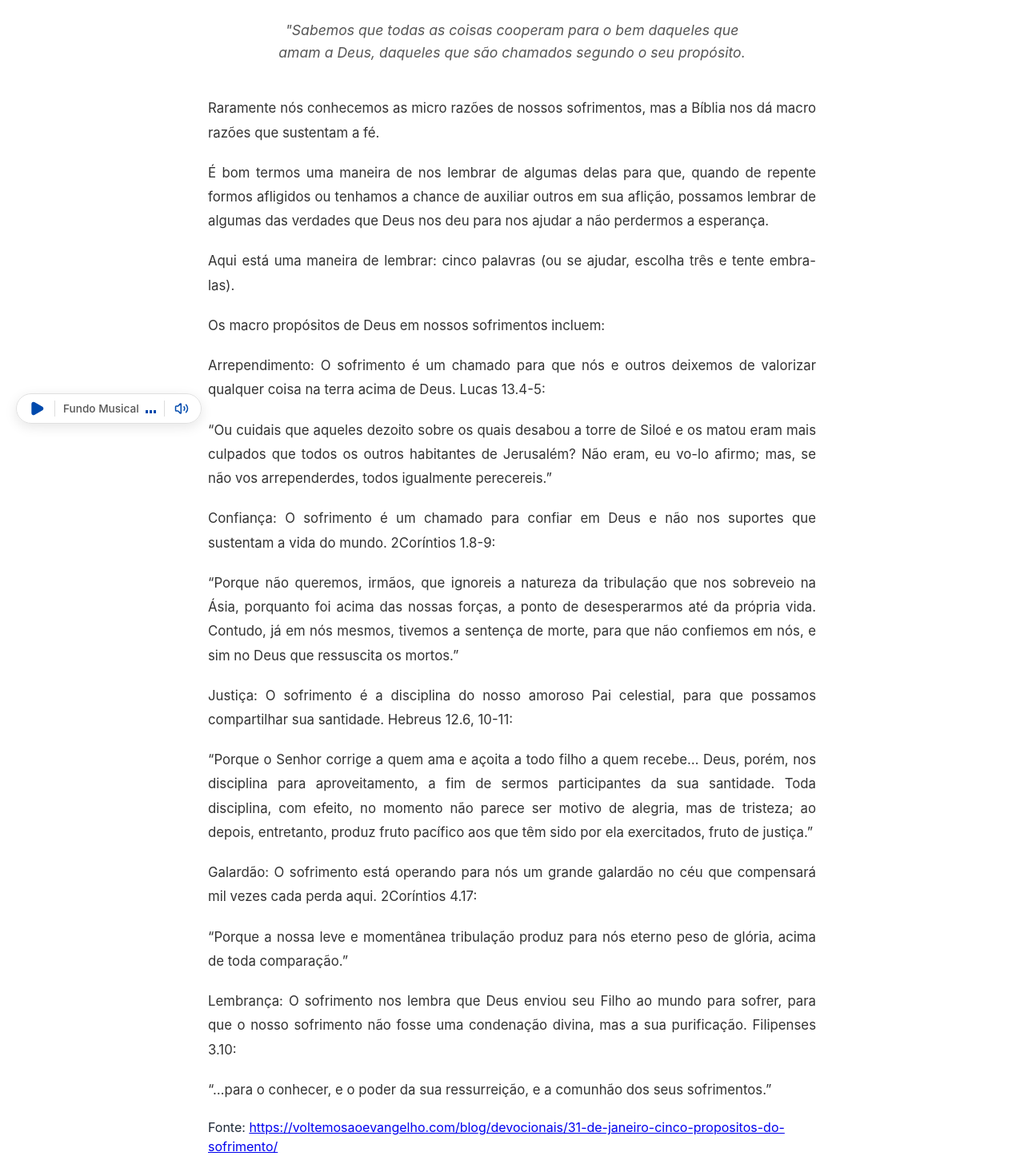
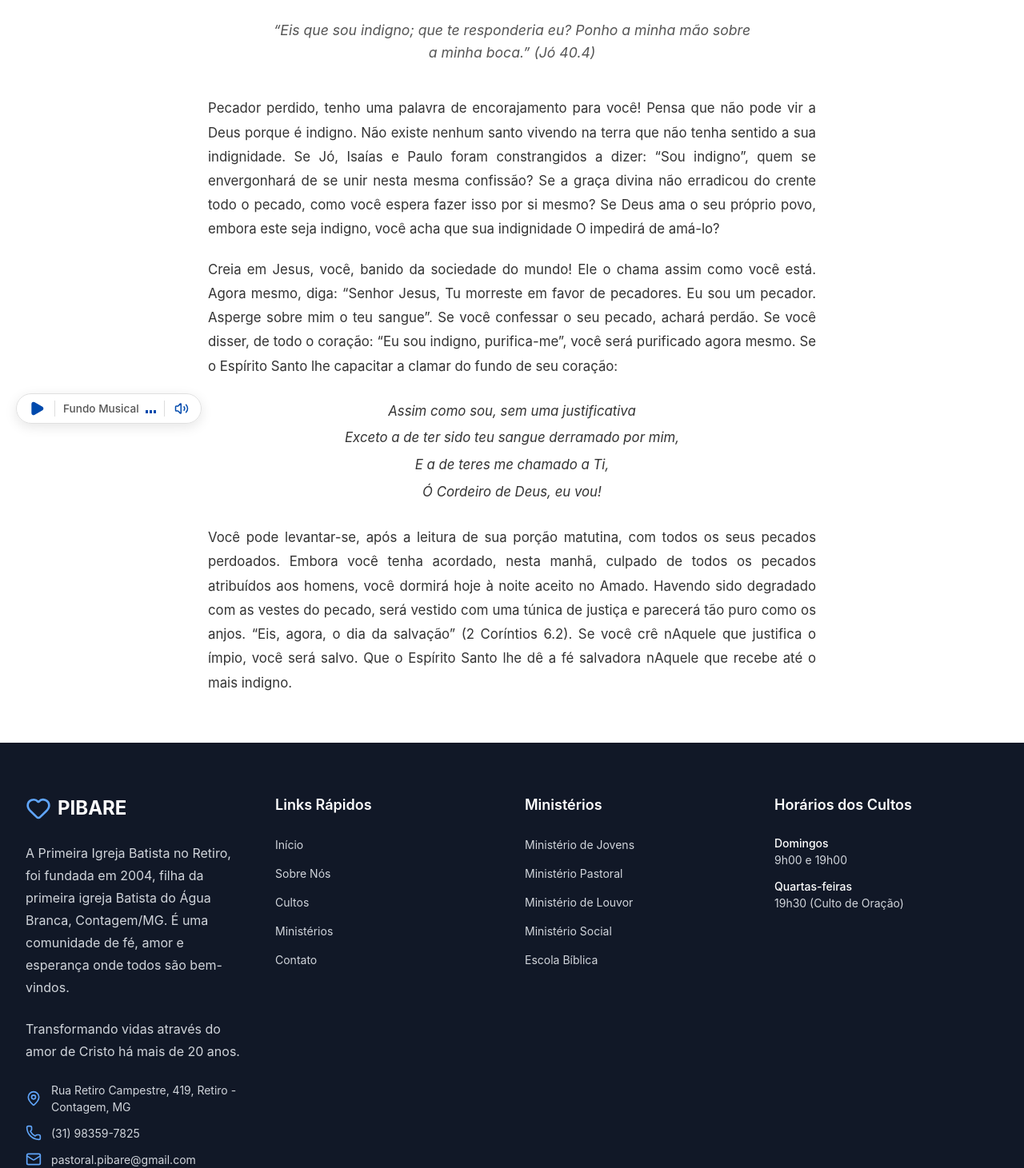
Before and after one commit to ithanamaral/pibare_new, a React (Vite) app: page /devotionals in a window 1280 px wide. Shown: the part 250-1711 px from the top of the page at 80% size. Built offline with nearby package versions, Linux system fonts and the light colour scheme.

Commit message:
feat: update devotional content to 'Sou indigno' (Jó 40.4)

```diff
--- a/src/components/devotionals.jsx
+++ b/src/components/devotionals.jsx
@@ -5,92 +5,28 @@ function Devotionals() {
   return (
     <>
       <main className="devotionals">
-        <h1>Cinco propósitos do sofrimento (Romanos 8 .28)</h1>
+        <h1>Sou indigno</h1>
         <p className="reflexao">
-          "Sabemos que todas as coisas cooperam para o bem daqueles que amam a
-          Deus, daqueles que são chamados segundo o seu propósito.
+          “Eis que sou indigno; que te responderia eu? Ponho a minha mão sobre a minha boca.” (Jó 40.4)
         </p>
         <section className="text">
           <p className="texto">
-            Raramente nós conhecemos as micro razões de nossos sofrimentos, mas
-            a Bíblia nos dá macro razões que sustentam a fé.
+            Pecador perdido, tenho uma palavra de encorajamento para você! Pensa que não pode vir a Deus porque é indigno. Não existe nenhum santo vivendo na terra que não tenha sentido a sua indignidade. Se Jó, Isaías e Paulo foram constrangidos a dizer: “Sou indigno”, quem se envergonhará de se unir nesta mesma confissão? Se a graça divina não erradicou do crente todo o pecado, como você espera fazer isso por si mesmo? Se Deus ama o seu próprio povo, embora este seja indigno, você acha que sua indignidade O impedirá de amá-lo?
           </p>
 
           <p className="texto">
-            É bom termos uma maneira de nos lembrar de algumas delas para que,
-            quando de repente formos afligidos ou tenhamos a chance de auxiliar
-            outros em sua aflição, possamos lembrar de algumas das verdades que
-            Deus nos deu para nos ajudar a não perdermos a esperança.
+            Creia em Jesus, você, banido da sociedade do mundo! Ele o chama assim como você está. Agora mesmo, diga: “Senhor Jesus, Tu morreste em favor de pecadores. Eu sou um pecador. Asperge sobre mim o teu sangue”. Se você confessar o seu pecado, achará perdão. Se você disser, de todo o coração: “Eu sou indigno, purifica-me”, você será purificado agora mesmo. Se o Espírito Santo lhe capacitar a clamar do fundo de seu coração:
+          </p>
+
+          <p className="texto" style={{ textAlign: "center", fontStyle: "italic", margin: "25px 0", lineHeight: "2.0" }}>
+            Assim como sou, sem uma justificativa<br />
+            Exceto a de ter sido teu sangue derramado por mim,<br />
+            E a de teres me chamado a Ti,<br />
+            Ó Cordeiro de Deus, eu vou!
           </p>
 
           <p className="texto">
-            Aqui está uma maneira de lembrar: cinco palavras (ou se ajudar,
-            escolha três e tente embra-las).
-          </p>
-          <p className="texto">
-            Os macro propósitos de Deus em nossos sofrimentos incluem:
-          </p>
-
-          <p className="texto">
-            Arrependimento: O sofrimento é um chamado para que nós e outros
-            deixemos de valorizar qualquer coisa na terra acima de Deus. Lucas
-            13.4-5:
-          </p>
-          <p className="texto">
-            “Ou cuidais que aqueles dezoito sobre os quais desabou a torre de
-            Siloé e os matou eram mais culpados que todos os outros habitantes
-            de Jerusalém? Não eram, eu vo-lo afirmo; mas, se não vos
-            arrependerdes, todos igualmente perecereis.”
-          </p>
-          <p className="texto">
-            Confiança: O sofrimento é um chamado para confiar em Deus e não nos
-            suportes que sustentam a vida do mundo. 2Coríntios 1.8-9:
-          </p>
-          <p className="texto">
-            “Porque não queremos, irmãos, que ignoreis a natureza da tribulação
-            que nos sobreveio na Ásia, porquanto foi acima das nossas forças, a
-            ponto de desesperarmos até da própria vida. Contudo, já em nós
-            mesmos, tivemos a sentença de morte, para que não confiemos em nós,
-            e sim no Deus que ressuscita os mortos.”
-          </p>
-          <p className="texto">
-            Justiça: O sofrimento é a disciplina do nosso amoroso Pai celestial,
-            para que possamos compartilhar sua santidade. Hebreus 12.6, 10-11:
-          </p>
-          <p className="texto">
-            “Porque o Senhor corrige a quem ama e açoita a todo filho a quem
-            recebe… Deus, porém, nos disciplina para aproveitamento, a fim de
-            sermos participantes da sua santidade. Toda disciplina, com efeito,
-            no momento não parece ser motivo de alegria, mas de tristeza; ao
-            depois, entretanto, produz fruto pacífico aos que têm sido por ela
-            exercitados, fruto de justiça.”
-          </p>
-          <p className="texto">
-            Galardão: O sofrimento está operando para nós um grande galardão no
-            céu que compensará mil vezes cada perda aqui. 2Coríntios 4.17:
-          </p>
-          <p className="texto">
-            “Porque a nossa leve e momentânea tribulação produz para nós eterno
-            peso de glória, acima de toda comparação.”
-          </p>
-          <p className="texto">
-            Lembrança: O sofrimento nos lembra que Deus enviou seu Filho ao
-            mundo para sofrer, para que o nosso sofrimento não fosse uma
-            condenação divina, mas a sua purificação. Filipenses 3.10:
-          </p>
-          <p className="texto">
-            “…para o conhecer, e o poder da sua ressurreição, e a comunhão dos
-            seus sofrimentos.”
-          </p>
-          <p>
-            Fonte:{" "}
-            <a
-              href="https://voltemosaoevangelho.com/blog/devocionais/31-de-janeiro-cinco-propositos-do-sofrimento/?utm_source=newsletter&utm_medium=email&utm_term=Sun+01+Feb+2026&utm_campaign=31+de+Janeiro+Cinco+prop%C3%B3sitos+do+sofrimento+Devocional+Alegria+Inabal%C3%A1vel"
-              target="_blank"
-              className="fonte-url"
-            >
-              https://voltemosaoevangelho.com/blog/devocionais/31-de-janeiro-cinco-propositos-do-sofrimento/
-            </a>
+            Você pode levantar-se, após a leitura de sua porção matutina, com todos os seus pecados perdoados. Embora você tenha acordado, nesta manhã, culpado de todos os pecados atribuídos aos homens, você dormirá hoje à noite aceito no Amado. Havendo sido degradado com as vestes do pecado, será vestido com uma túnica de justiça e parecerá tão puro como os anjos. “Eis, agora, o dia da salvação” (2 Coríntios 6.2). Se você crê nAquele que justifica o ímpio, você será salvo. Que o Espírito Santo lhe dê a fé salvadora nAquele que recebe até o mais indigno.
           </p>
         </section>
       </main>
```
